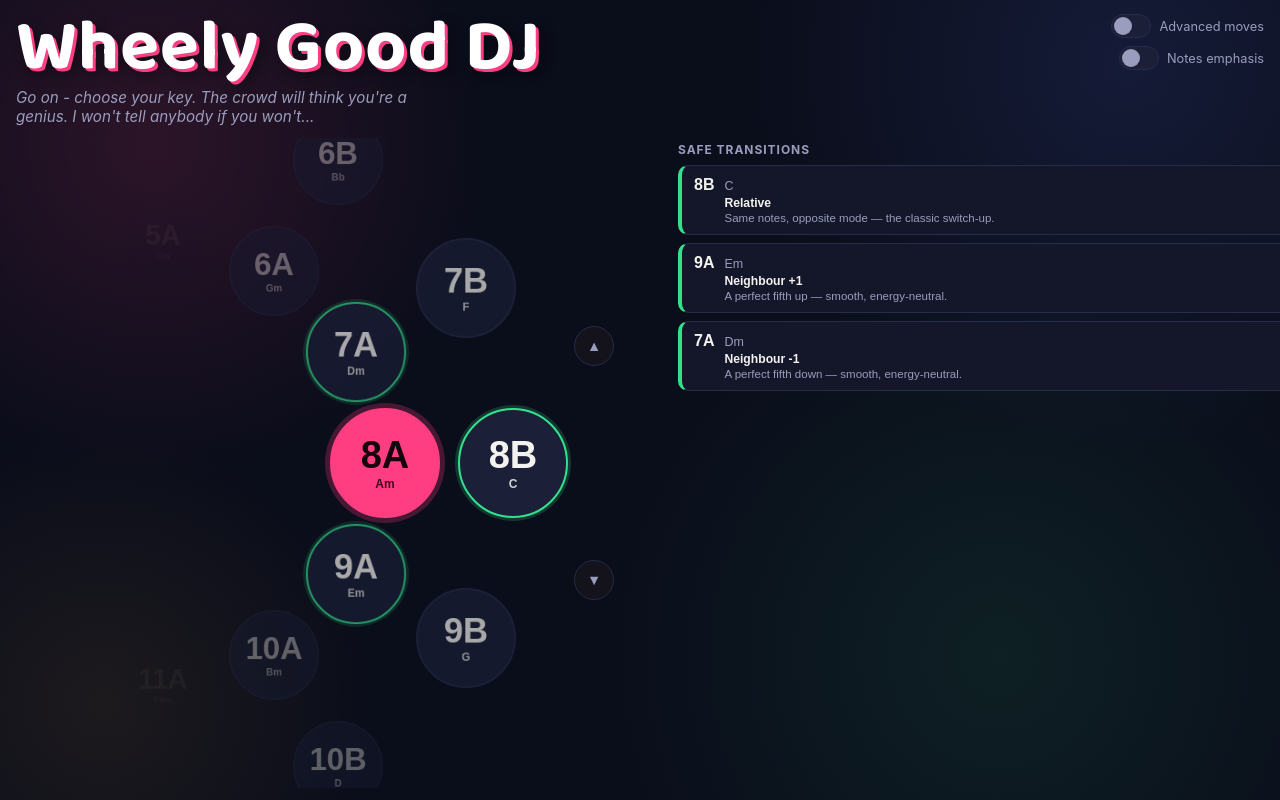
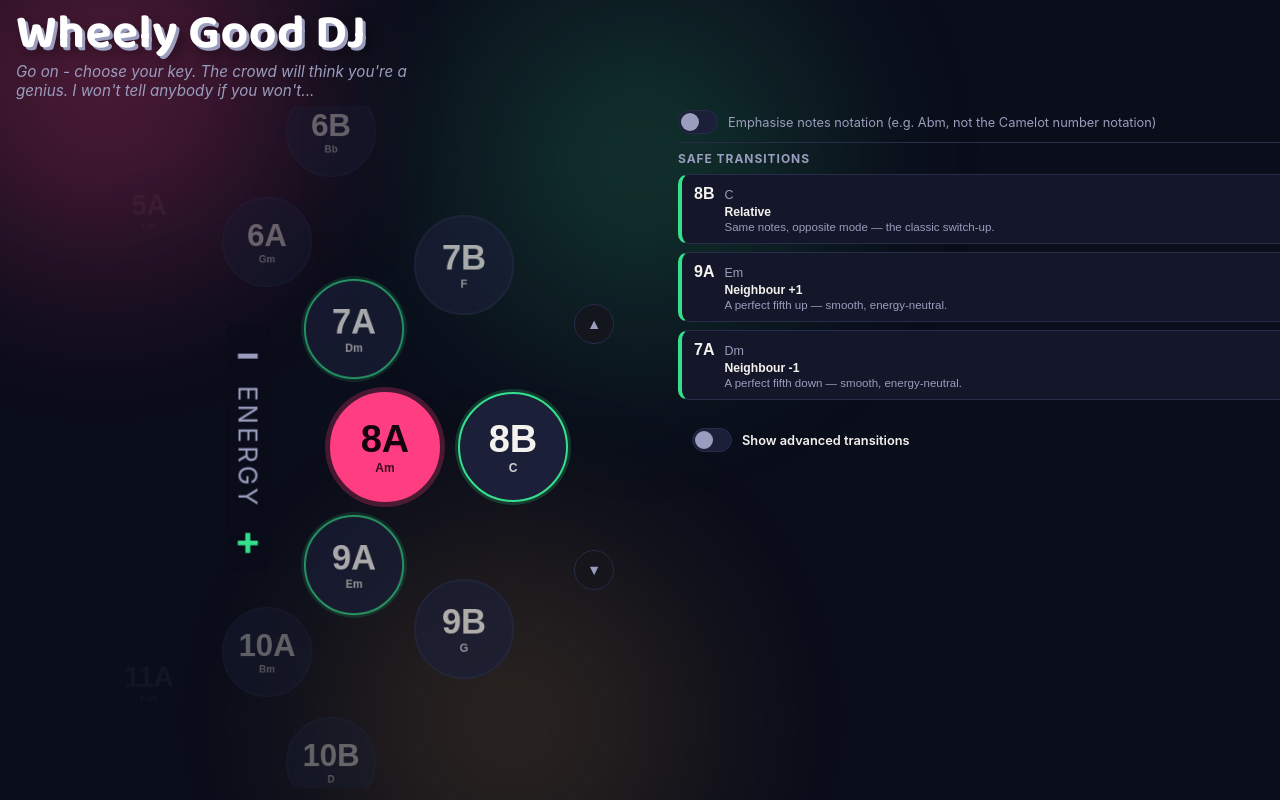
Before and after one commit to neilsayers/wheelygooddj, a plain HTML site: page index.html in a window 1280 px wide. Drawn offline with Linux system fonts and the light colour scheme.

Commit message:
Restyle toggles, add energy indicator, animate background, bump cache
- Move Notes/Advanced toggles into the results pane (above/below the
  transitions list) instead of the header; reword their labels
- Add an Energy indicator inside the wheel pane, positioned relative to
  the inner ring so it never overlaps a wedge and doesn't jump when
  the selected letter (A/B) changes
- Replace the static background gradients with four blobs that drift
  through 12 waypoints and fade in/out (respects prefers-reduced-motion)
- Swap the title's pink text-shadow for the same muted grey used by
  the result group headings
- Tighten header/results spacing so the safe-transitions list fits
  more screens without scrolling
- Bump the service worker cache name (v1 -> v2) so installed/cached
  clients pick up these changes

Co-Authored-By: Claude Sonnet 5 <noreply@anthropic.com>

```diff
--- a/app.js
+++ b/app.js
@@ -86,9 +86,11 @@ const wheelPaneEl = document.getElementById('wheel-pane');
 const resultsPaneEl = document.getElementById('results-pane');
 const resultsEl = document.getElementById('results');
 const advancedToggle = document.getElementById('advanced-toggle');
+const advancedToggleRow = document.getElementById('advanced-toggle-row');
 const notesToggle = document.getElementById('notes-toggle');
 const btnUp = document.getElementById('btn-up');
 const btnDown = document.getElementById('btn-down');
+const energyIndicatorEl = document.querySelector('.energy-indicator');
 
 const wedgeEls = {};
 
@@ -136,6 +138,26 @@ function computeGeometry() {
   const arrowOffset = spacing * 0.82;
   btnUp.style.top = `${geo.cy - arrowOffset}px`;
   btnDown.style.top = `${geo.cy + arrowOffset}px`;
+
+  positionEnergyIndicator();
+}
+
+// Anchored to the inner (A) ring — the one closest to the indicator —
+// rather than whichever ring is selected, so it stays put when the
+// letter (A/B) changes instead of jumping sideways, and clears both
+// rings rather than just whichever one happened to be selected. Uses
+// the indicator's own measured width so it keeps clearing the wedges
+// even as its font sizes change. Never let the clamp push it past the
+// pane's clipped left edge on narrow screens.
+function positionEnergyIndicator() {
+  const halfWidth = energyIndicatorEl.offsetWidth / 2;
+  const wedgeRadius = wedgeDiameterPx() / 2;
+  const isNarrow = window.innerWidth <= 480;
+  const gap = isNarrow ? 4 : 60;
+  const floor = isNarrow ? 10 : 30;
+  const x = Math.max(geo.cx + geo.rA - wedgeRadius - gap - halfWidth, floor);
+  energyIndicatorEl.style.left = `${x}px`;
+  energyIndicatorEl.style.top = `${geo.cy}px`;
 }
 
 function shortestDelta(angle, from) {
@@ -201,8 +223,8 @@ function renderResults() {
 
   tiers.forEach(({ tier, title }) => {
     const group = compatible.filter((r) => r.tier === tier);
-    if (!group.length) return;
 
+    if (group.length) {
       const section = document.createElement('div');
       section.className = 'result-group';
       const heading = document.createElement('h2');
@@ -231,6 +253,13 @@ function renderResults() {
 
       section.appendChild(list);
       resultsEl.appendChild(section);
+    }
+
+    // The advanced-transitions toggle lives between the two result groups,
+    // so users can switch it on right where the advanced list would appear.
+    if (tier === 1) {
+      resultsEl.appendChild(advancedToggleRow);
+    }
   });
 }
 
@@ -284,6 +313,7 @@ function selectKey(num, letter, velocity = 0) {
   state.selectedLetter = letter;
   localStorage.setItem('camelot:lastKey', keyId(num, letter));
   updateHighlights();
+  positionEnergyIndicator();
 
   const target = (num - 1) * 30;
   const delta = shortestDelta(target, state.rotation);
--- a/index.html
+++ b/index.html
@@ -45,29 +45,28 @@
 </script>
 </head>
 <body>
+<div class="bg-blobs" aria-hidden="true">
+  <div class="bg-blob bg-blob-1"></div>
+  <div class="bg-blob bg-blob-2"></div>
+  <div class="bg-blob bg-blob-3"></div>
+  <div class="bg-blob bg-blob-4"></div>
+</div>
 <div class="app">
   <header class="app-header">
     <div class="header-left">
       <h1>Wheely Good DJ</h1>
       <p class="strapline">Go on - choose your key. The crowd will think you're a genius. I won't tell anybody if you won't...</p>
     </div>
-    <div class="toggle-column">
-      <label class="toggle">
-        <input type="checkbox" id="advanced-toggle">
-        <span class="toggle-track"><span class="toggle-thumb"></span></span>
-        <span class="toggle-label">Advanced moves</span>
-      </label>
-      <label class="toggle">
-        <input type="checkbox" id="notes-toggle">
-        <span class="toggle-track"><span class="toggle-thumb"></span></span>
-        <span class="toggle-label">Notes emphasis</span>
-      </label>
-    </div>
   </header>
 
   <div class="stage">
     <div id="wheel-pane" class="wheel-pane">
       <div id="wheel" class="wheel"></div>
+      <div class="energy-indicator" aria-hidden="true">
+        <span class="energy-sign energy-minus">&minus;</span>
+        <span class="energy-label">Energy</span>
+        <span class="energy-sign energy-plus">+</span>
+      </div>
       <div class="wheel-controls">
         <button id="btn-up" class="wheel-arrow" aria-label="Previous key">&#9650;</button>
         <button id="btn-down" class="wheel-arrow" aria-label="Next key">&#9660;</button>
@@ -75,7 +74,17 @@
     </div>
 
     <div id="results-pane" class="results-pane">
+      <label class="toggle toggle-notes">
+        <input type="checkbox" id="notes-toggle">
+        <span class="toggle-track"><span class="toggle-thumb"></span></span>
+        <span class="toggle-label">Emphasise notes notation (e.g. Abm, not the Camelot number notation)</span>
+      </label>
       <div id="results" class="results"></div>
+      <label class="toggle toggle-advanced" id="advanced-toggle-row">
+        <input type="checkbox" id="advanced-toggle">
+        <span class="toggle-track"><span class="toggle-thumb"></span></span>
+        <span class="toggle-label">Show advanced transitions</span>
+      </label>
     </div>
   </div>
 </div>
--- a/style.css
+++ b/style.css
@@ -27,20 +27,124 @@ html, body {
 
 body {
   background-color: var(--bg);
-  background-image:
-    radial-gradient(560px circle at 12% 18%, rgba(255, 61, 129, 0.14), transparent 60%),
-    radial-gradient(620px circle at 88% 8%, rgba(93, 124, 255, 0.13), transparent 62%),
-    radial-gradient(680px circle at 78% 82%, rgba(53, 224, 140, 0.09), transparent 60%),
-    radial-gradient(500px circle at 8% 88%, rgba(255, 182, 72, 0.08), transparent 55%);
-  background-attachment: fixed;
+}
+
+.bg-blobs {
+  position: fixed;
+  inset: 0;
+  overflow: hidden;
+  z-index: -1;
+  pointer-events: none;
+}
+
+.bg-blob {
+  position: absolute;
+  top: -280px;
+  left: -280px;
+  width: 560px;
+  height: 560px;
+  border-radius: 50%;
+  filter: blur(70px);
+  opacity: 0;
+  will-change: transform, opacity;
+}
+
+.bg-blob-1 {
+  background: radial-gradient(circle, rgba(255, 61, 129, 0.4), transparent 70%);
+  animation: drift1 48s ease-in-out infinite;
+}
+
+.bg-blob-2 {
+  background: radial-gradient(circle, rgba(93, 124, 255, 0.38), transparent 70%);
+  animation: drift2 54s ease-in-out infinite;
+  animation-delay: -14s;
+}
+
+.bg-blob-3 {
+  background: radial-gradient(circle, rgba(53, 224, 140, 0.32), transparent 70%);
+  animation: drift3 60s ease-in-out infinite;
+  animation-delay: -30s;
+}
+
+.bg-blob-4 {
+  background: radial-gradient(circle, rgba(255, 182, 72, 0.28), transparent 70%);
+  animation: drift4 52s ease-in-out infinite;
+  animation-delay: -6s;
+}
+
+/* Each blob eases through three waypoints per cycle, fading to 0 opacity
+   before it "jumps" to the next spot so the reposition itself is never
+   visible — only the fade. Twelve waypoints total across the four blobs. */
+@keyframes drift1 {
+  0%, 100% { transform: translate(8vw, 10vh); opacity: 0; }
+  10%      { opacity: .9; }
+  28%      { transform: translate(8vw, 10vh); opacity: .9; }
+  33%      { opacity: 0; }
+  38%      { transform: translate(70vw, 60vh); opacity: 0; }
+  48%      { opacity: .9; }
+  61%      { transform: translate(70vw, 60vh); opacity: .9; }
+  66%      { opacity: 0; }
+  71%      { transform: translate(20vw, 80vh); opacity: 0; }
+  81%      { opacity: .9; }
+  94%      { transform: translate(20vw, 80vh); opacity: .9; }
+}
+
+@keyframes drift2 {
+  0%, 100% { transform: translate(85vw, 5vh); opacity: 0; }
+  10%      { opacity: .85; }
+  28%      { transform: translate(85vw, 5vh); opacity: .85; }
+  33%      { opacity: 0; }
+  38%      { transform: translate(10vw, 45vh); opacity: 0; }
+  48%      { opacity: .85; }
+  61%      { transform: translate(10vw, 45vh); opacity: .85; }
+  66%      { opacity: 0; }
+  71%      { transform: translate(60vw, 75vh); opacity: 0; }
+  81%      { opacity: .85; }
+  94%      { transform: translate(60vw, 75vh); opacity: .85; }
+}
+
+@keyframes drift3 {
+  0%, 100% { transform: translate(75vw, 85vh); opacity: 0; }
+  10%      { opacity: .7; }
+  28%      { transform: translate(75vw, 85vh); opacity: .7; }
+  33%      { opacity: 0; }
+  38%      { transform: translate(50vw, 20vh); opacity: 0; }
+  48%      { opacity: .7; }
+  61%      { transform: translate(50vw, 20vh); opacity: .7; }
+  66%      { opacity: 0; }
+  71%      { transform: translate(5vw, 55vh); opacity: 0; }
+  81%      { opacity: .7; }
+  94%      { transform: translate(5vw, 55vh); opacity: .7; }
+}
+
+@keyframes drift4 {
+  0%, 100% { transform: translate(40vw, 90vh); opacity: 0; }
+  10%      { opacity: .65; }
+  28%      { transform: translate(40vw, 90vh); opacity: .65; }
+  33%      { opacity: 0; }
+  38%      { transform: translate(65vw, 15vh); opacity: 0; }
+  48%      { opacity: .65; }
+  61%      { transform: translate(65vw, 15vh); opacity: .65; }
+  66%      { opacity: 0; }
+  71%      { transform: translate(90vw, 40vh); opacity: 0; }
+  81%      { opacity: .65; }
+  94%      { transform: translate(90vw, 40vh); opacity: .65; }
+}
+
+@media (prefers-reduced-motion: reduce) {
+  .bg-blob {
+    animation: none;
+    opacity: 0.35;
+    transform: translate(20vw, 20vh);
+  }
 }
 
 .app {
   height: 100dvh;
-  padding: max(12px, env(safe-area-inset-top)) 0 max(12px, env(safe-area-inset-bottom)) 16px;
+  padding: max(10px, env(safe-area-inset-top)) 0 max(12px, env(safe-area-inset-bottom)) 16px;
   display: flex;
   flex-direction: column;
-  gap: 12px;
+  gap: 6px;
 }
 
 .app-header {
@@ -54,18 +158,17 @@ body {
   flex-direction: column;
   gap: 4px;
   min-width: 0;
-  padding-right: 128px;
 }
 
 .app-header h1 {
   font-family: var(--font-display);
   font-weight: 700;
-  font-size: clamp(1.8rem, 6vw, 4.5rem);
+  font-size: clamp(1.6rem, 5vw, 3rem);
   line-height: 1;
   letter-spacing: 0.01em;
   margin: 0;
   color: #ffffff;
-  text-shadow: 3px 3px 0 var(--accent), 6px 6px 14px rgba(0, 0, 0, 0.45);
+  text-shadow: 3px 3px 0 var(--text-dim), 6px 6px 14px rgba(0, 0, 0, 0.45);
 }
 
 .strapline {
@@ -76,24 +179,12 @@ body {
   max-width: 46ch;
 }
 
-.toggle-column {
-  position: absolute;
-  top: 2px;
-  right: max(16px, env(safe-area-inset-right));
-  display: flex;
-  flex-direction: column;
-  align-items: flex-end;
-  gap: 8px;
-  flex: none;
-}
-
 .toggle {
   display: flex;
   align-items: center;
-  gap: 8px;
+  gap: 10px;
   cursor: pointer;
   user-select: none;
-  flex: none;
 }
 
 .toggle input {
@@ -138,7 +229,22 @@ body {
 .toggle-label {
   font-size: 0.8rem;
   color: var(--text-dim);
-  white-space: nowrap;
+}
+
+.toggle-notes {
+  margin-bottom: 8px;
+  padding-bottom: 8px;
+  border-bottom: 1px solid var(--border);
+}
+
+.toggle-advanced {
+  margin-top: 4px;
+  padding: 12px 14px;
+}
+
+.toggle-advanced .toggle-label {
+  color: var(--text);
+  font-weight: 600;
 }
 
 .stage {
@@ -237,6 +343,59 @@ body.emphasize-notes .wedge-note {
   box-shadow: 0 0 0 3px rgba(255, 182, 72, 0.18);
 }
 
+.energy-indicator {
+  position: absolute;
+  top: 50%;
+  transform: translate(-50%, -50%);
+  display: flex;
+  flex-direction: column;
+  align-items: center;
+  gap: 12px;
+  padding: 10px 7px;
+  border-radius: 14px;
+  background: rgba(10, 13, 26, 0.6);
+  backdrop-filter: blur(3px);
+  pointer-events: none;
+  z-index: 400;
+}
+
+.energy-sign {
+  font-size: 40px;
+  font-weight: 700;
+  line-height: 1;
+  color: var(--text-dim);
+}
+
+.energy-plus {
+  color: var(--tier1);
+}
+
+.energy-label {
+  writing-mode: vertical-rl;
+  text-orientation: mixed;
+  font-size: 26px;
+  letter-spacing: 0.12em;
+  text-transform: uppercase;
+  color: var(--text-dim);
+}
+
+@media (max-width: 480px) {
+  .energy-indicator {
+    gap: 3px;
+    padding: 6px 4px;
+    border-radius: 10px;
+  }
+
+  .energy-sign {
+    font-size: 13px;
+  }
+
+  .energy-label {
+    font-size: 10px;
+    letter-spacing: 0.08em;
+  }
+}
+
 .wheel-controls {
   position: absolute;
   inset: 0;
@@ -285,7 +444,7 @@ body.emphasize-notes .wedge-note {
 .results {
   display: flex;
   flex-direction: column;
-  gap: 16px;
+  gap: 12px;
 }
 
 .result-group-title {
--- a/sw.js
+++ b/sw.js
@@ -1,4 +1,4 @@
-const CACHE_NAME = 'camelot-v1';
+const CACHE_NAME = 'camelot-v2';
 const ASSETS = [
   './',
   './index.html',
```
Lines whose indentation alone changed are shown as unchanged.
